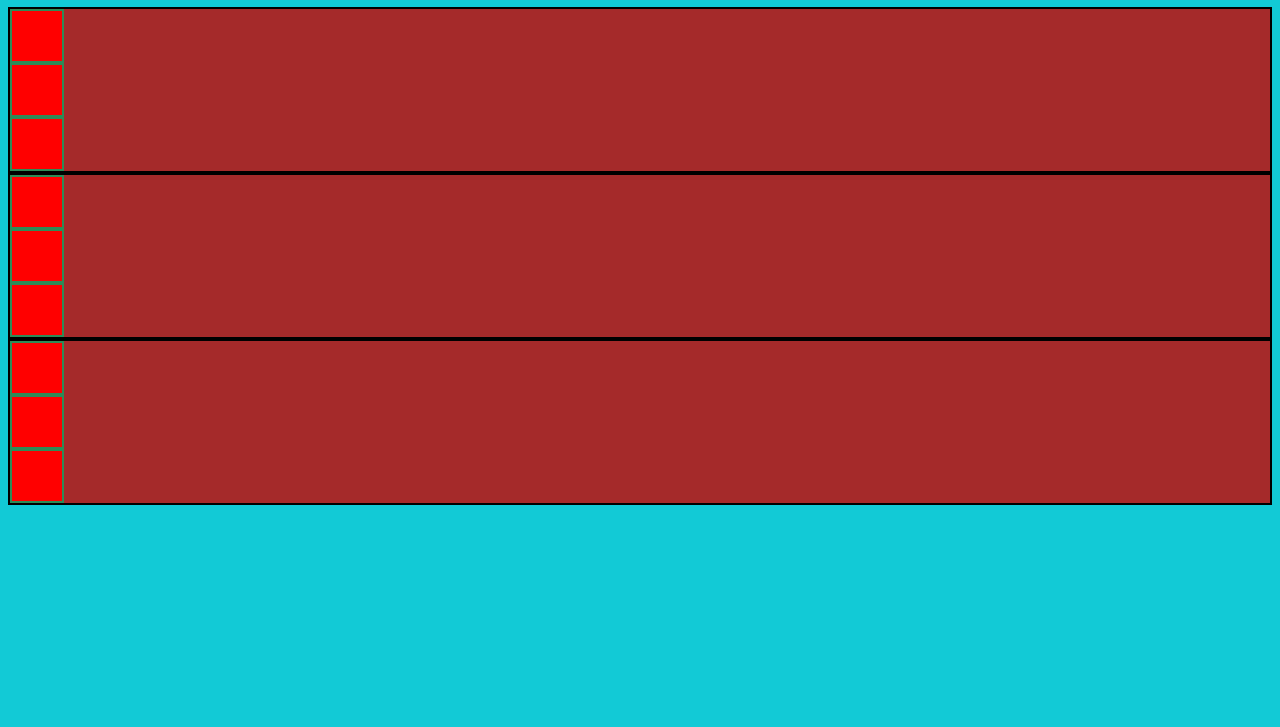
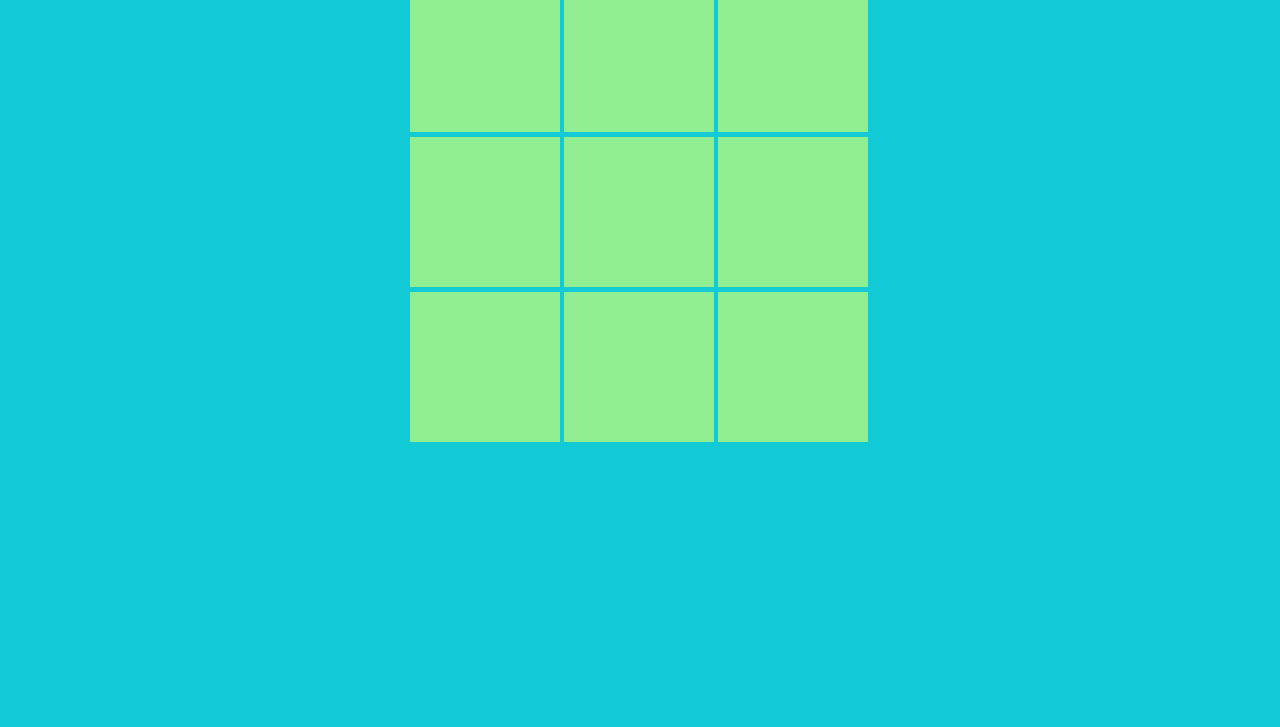
Before and after one commit to Juan-Ceballos/TicTacToe-JS, a plain HTML site: page index.html in a window 1280 px wide. Shown: the part 73-800 px from the top of the page. Drawn offline with Linux system fonts and the light colour scheme.

Commit message:
created board html, css. title off center w/ board.

```diff
--- a/style.css
+++ b/style.css
@@ -1,11 +1,21 @@
+.board {
+  width: 50%;
+  margin: auto;
+  padding: 10px;
+}
+
 .row {
-  background-color: brown;
-  border: 2px solid black;
+  margin: auto;
+  height: 155px;
+  width: 460px;
 }
 
 .row > div {
-  background-color: red;
-  height: 50px;
-  width: 50px;
-  border: 2px solid seagreen;
+  margin: auto;
+  display: inline-block;
+  background-color: lightgreen;
+  height: 150px;
+  width: 150px;
+  border-color: black;
+  border-width: 3px;
 }
--- a/ticTacToe.js
+++ b/ticTacToe.js
@@ -3,27 +3,9 @@ let header = document.createElement("header");
 let webTitle = document.createElement("h1");
 webTitle.innerHTML = "Tic-Tac-Toe";
 webTitle.style.textAlign = "center";
+webTitle.style.margin = "auto";
 
 document.body.appendChild(header);
 header.appendChild(webTitle);
 
 document.body.style.backgroundColor = "#12cad6";
-
-// let boardArea = document.createElement("div");
-
-// let div0 = document.createElement("div");
-// let div1 = document.createElement("div");
-// let div2 = document.createElement("div");
-// let div3 = document.createElement("div");
-// let div4 = document.createElement("div");
-// let div5 = document.createElement("div");
-// let div6 = document.createElement("div");
-// let div7 = document.createElement("div");
-// let div8 = document.createElement("div");
-// let div9 = document.createElement("div");
-
-// btn0.style.backgroundColor = "green";
-
-// boardArea.appendChild(btn0);
-// document.body.appendChild(boardArea);
-// document.createElement("")
```
